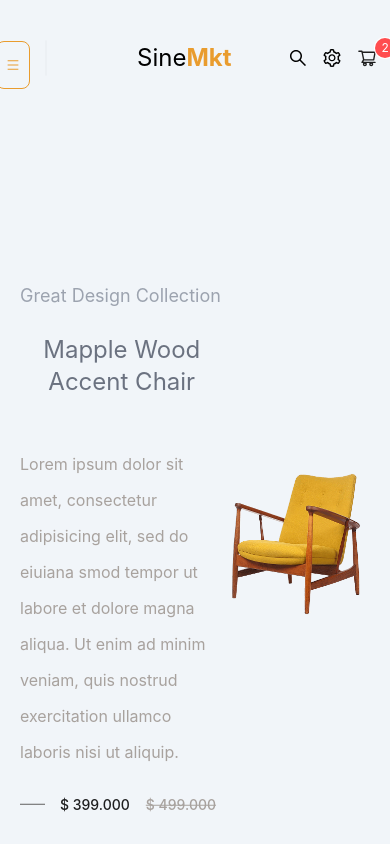
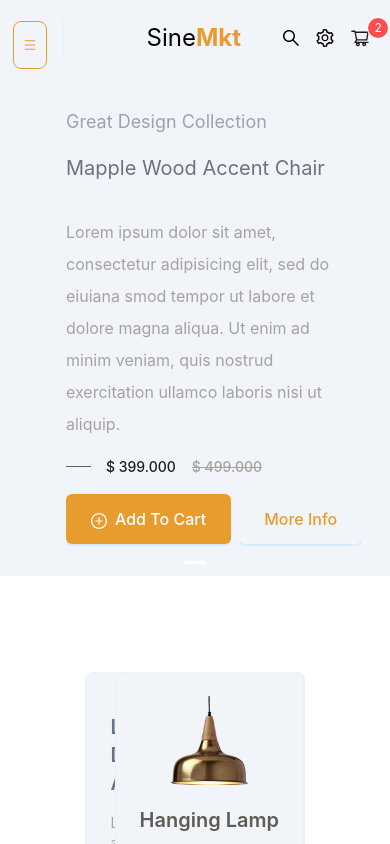
Before and after one commit to longbui-dev/v-commerce, a React (Create React App) app: page / in a window 390 px wide. Shown: the top 844 px of the page. Built offline with nearby package versions, Linux system fonts and the light colour scheme.

Commit message:
[9-implement-the-slider] fix responsive slide

```diff
--- a/src/components/carousel/Slide.scss
+++ b/src/components/carousel/Slide.scss
@@ -1,3 +1,37 @@
+.headerStyle{
+    height: 750px;
+    text-align: center;
+    background: #f1f5f9;
+    position: relative;
+    display: flex;
+    justify-content: center;
+    width: 100%;
+    @media (max-width: 1280px){
+        height: 600px;
+    }
+    @media (max-width: 1024px){
+        height: 500px;
+    }
+    @media (max-width: 540px){
+        .inforCarousel h1 {
+            font-size: 1.25rem !important;
+        }
+        .colInfor{
+           max-width: 100% !important;
+           flex: 1 !important;
+           padding: 0 50px !important;
+        }
+    }
+}
+
+@media (max-width: 540px){
+    .headerStyle{
+        .colPicture{
+            display: none;
+        }
+    }
+}
+
 :where(.css-dev-only-do-not-override-acm2ia).ant-carousel .slick-dots {
     li {
         width: 6px;
--- a/src/components/carousel/Slide.tsx
+++ b/src/components/carousel/Slide.tsx
@@ -8,40 +8,30 @@ import InforCarousel from './infor';
 import { Col, Row } from "antd";
 import './Slide.scss';
 
-const contentStyle: React.CSSProperties = {
-  height: '850px',
-  textAlign: 'center',
-  background: '#f1f5f9',
-  position: 'relative',
-  display: 'flex',
-  justifyContent: 'center',
-  width: '100%',
-};
-
 const Slide: React.FC = (props) => (
   <div className='bg-slate-100'>
-    <Carousel dots={{ className: "dots"}} className="flex justify-center">
+    <Carousel autoplay dots={{ className: "dots"}} className="flex justify-center">
       <div>
-        <div style={contentStyle}>
-          <Row className="flex justify-center py-10 z-10 w-full header container" gutter={{ xs: 8, sm: 16, md: 24, lg: 32 }}>
-            <Col span={14} className="flex justify-center gutter-row"><InforCarousel /></Col>
-            <Col span={10} className="flex justify-center gutter-row"> <Picture image={imgSlider1}/></Col>
+        <div className="headerStyle">
+          <Row className="flex justify-center pb-10 z-10 w-full container" gutter={{ xs: 8, sm: 16, md: 24, lg: 32 }}>
+            <Col span={14} className="flex justify-center gutter-row colInfor"><InforCarousel /></Col>
+            <Col span={10} className="flex justify-center gutter-row colPicture"> <Picture image={imgSlider1}/></Col>
           </Row>
         </div>
       </div>
       <div>
-      <div style={contentStyle}>
-        <Row className="flex justify-center py-10 z-10 w-full header container" gutter={{ xs: 8, sm: 16, md: 24, lg: 32 }}>
-          <Col span={14} className="flex justify-center gutter-row"><InforCarousel /></Col>
-          <Col span={10} className="flex justify-center gutter-row"> <Picture image={imgSlider2}/></Col>
+      <div className="headerStyle">
+        <Row className="flex justify-center pb-10 z-10 w-full container" gutter={{ xs: 8, sm: 16, md: 24, lg: 32 }}>
+          <Col span={14} className="flex justify-center gutter-row colInfor"><InforCarousel /></Col>
+          <Col span={10} className="flex justify-center gutter-row colPicture"> <Picture image={imgSlider2}/></Col>
         </Row>
         </div>
       </div>
       <div>
-      <div style={contentStyle}>
-        <Row className="flex justify-around py-10 z-10 w-full header container" gutter={{ xs: 8, sm: 16, md: 24, lg: 32 }}>
-          <Col span={14} className="flex justify-center gutter-row"><InforCarousel /></Col>
-          <Col span={10} className="flex justify-center gutter-row"> <Picture image={imgSlider3}/></Col>
+      <div className="headerStyle">
+        <Row className="flex justify-around pb-10 z-10 w-full container" gutter={{ xs: 8, sm: 16, md: 24, lg: 32 }}>
+          <Col span={14} className="flex justify-center gutter-row colInfor"><InforCarousel /></Col>
+          <Col span={10} className="flex justify-center gutter-row colPicture"> <Picture image={imgSlider3}/></Col>
         </Row>
         </div>
       </div>
--- a/src/components/carousel/infor/Carousel.scss
+++ b/src/components/carousel/infor/Carousel.scss
@@ -1,15 +1,14 @@
 .inforCarousel {
-    animation: shimmy 3s infinite;
-    animation-direction: alternate;
+    animation: carousel 1s alternate;
+    @media (max-width: 1024px){
+        padding-top: 2rem;
+    }
 }
 
-@keyframes shimmy {
+@keyframes carousel {
     0% {
-      transform: translate(0, 50px);
+        transform: scale(0, 1);
     }
-    // 100% {
-    //   transform: translate(20px, 0);
-    // }
 }
 
 
--- a/src/components/carousel/infor/button/Button.scss
+++ b/src/components/carousel/infor/button/Button.scss
@@ -1,3 +1,15 @@
+.buttonStyles{
+    @media (max-width: 1024px){
+        padding: 1.5rem !important;
+    }
+}
+
+.styleMobile{
+    @media (max-width: 1024px){
+        margin: 1rem 0;
+    }
+}
+
 .buttonAdd{
     background-color: #e99c2e;
 }
--- a/src/components/carousel/infor/button/index.tsx
+++ b/src/components/carousel/infor/button/index.tsx
@@ -4,15 +4,15 @@ import './Button.scss'
 
 function ButtonComponent(props: any) {
     return (
-        <Space className='flex flex-row items-start my-12'>
-            <Button type="primary" className='flex justify-center capitalize p-8 text-base font-medium buttonAdd'>
+        <Space className='flex flex-row items-start my-8 styleMobile'>
+            <Button type="primary" className='flex justify-center capitalize p-8 text-base font-medium buttonAdd buttonStyles'>
                 <div className='flex self-center'>
                     <PlusCircleOutlined className='flex justify-center hover:text-orange-500 mt-1 mr-2'/>
                     add to cart
                 </div>
             </Button>
 
-            <Button type="primary" className='flex justify-center capitalize p-8 text-base font-medium bg-slate-100 border-slate-100 hover:border-orange-500 buttonMore'>
+            <Button type="primary" className='flex justify-center capitalize p-8 text-base font-medium bg-slate-100 border-slate-100 buttonStyles hover:border-orange-500 buttonMore'>
                 <div className='flex self-center'>
                     more info
                 </div>
--- a/src/components/carousel/infor/description/index.tsx
+++ b/src/components/carousel/infor/description/index.tsx
@@ -1,7 +1,7 @@
 function Description(props: any) {
     return (
         <div className="flex flex-col justify-start">
-            <p className="text-ellipsis overflow-hidden ... pt-12 text-base text-left leading-9 text-stone-400">Lorem ipsum dolor sit amet, consectetur adipisicing elit, sed do eiuiana smod tempor ut labore et dolore magna aliqua. Ut enim ad minim veniam, quis nostrud exercitation ullamco laboris nisi ut aliquip.</p>
+            <p className="text-ellipsis overflow-hidden ... pt-8 text-base text-left leading-8 text-stone-400">Lorem ipsum dolor sit amet, consectetur adipisicing elit, sed do eiuiana smod tempor ut labore et dolore magna aliqua. Ut enim ad minim veniam, quis nostrud exercitation ullamco laboris nisi ut aliquip.</p>
         </div>
     )
 }
--- a/src/components/carousel/infor/index.tsx
+++ b/src/components/carousel/infor/index.tsx
@@ -6,7 +6,7 @@ import './Carousel.scss'
 
 function InforCarousel(props: any) {
     return (
-        <div className="w-full items-start pt-20 pl-48 inforCarousel">
+        <div className="w-full items-start pt-20 pl-28 inforCarousel">
             <Title />
             <Description />
             <Price />
--- a/src/components/carousel/infor/price/index.tsx
+++ b/src/components/carousel/infor/price/index.tsx
@@ -2,7 +2,7 @@ import './Price.scss'
 
 function Price(props: any) {
     return (
-        <div className="flex flex-row justify-start items-start pt-6">
+        <div className="flex flex-row justify-start items-start pt-4">
             <div className="flex flex-row justify-start items-start font-medium price">$ 399.000</div><del className="text-stone-400 pl-4 font-medium">$ 499.000</del>
         </div>
     )
--- a/src/components/carousel/infor/title/index.tsx
+++ b/src/components/carousel/infor/title/index.tsx
@@ -2,7 +2,7 @@ function Title(props: any) {
     return (
         <div className="flex flex-col justify-start items-start">
             <h4 className="capitalize text-gray-400 text-2xl">great design collection</h4>
-            <h1 className="capitalize text-gray-500 text-4xl pt-6">mapple wood accent chair</h1>
+            <h1 className="capitalize text-gray-500 text-4xl pt-4">mapple wood accent chair</h1>
         </div>
     )
 }
--- a/src/components/carousel/picture/index.tsx
+++ b/src/components/carousel/picture/index.tsx
@@ -1,7 +1,7 @@
 function Picture(props: any) {
   return (
     <div className="w-full flex justify-center">
-      <div className="flex flex-col justify-center h-full"><img src={props.image} alt="" className="w-10/12 h-10/12 flex justify-center"/></div>
+      <div className="flex flex-col mt-20 h-full"><img src={props.image} alt="" className="w-10/12 h-10/12 flex justify-center"/></div>
     </div>
   )
 }
--- a/src/components/navbar/Header.scss
+++ b/src/components/navbar/Header.scss
@@ -3,6 +3,16 @@
     top:0;
     z-index: 20;
     background: #f1f5f9;
+}
+
+.header {
+    margin: 0 auto !important;
+    @media (max-width: 1024px){
+        margin: 0 !important;
+    }
+    @media (max-width: 768px){
+        padding: 20px !important;
+    }
 }
 
 .sticked {
--- a/src/components/navbar/Header.tsx
+++ b/src/components/navbar/Header.tsx
@@ -32,7 +32,7 @@ function Header() {
           <div className="flex justify-center headerNavBar"><NavBar /></div>
         </div>
 
-        <div className="flex justify-center w-40"><Toolbar /></div>
+        <div className="flex justify-center w-1/4"><Toolbar /></div>
       </div>
     </div>
 
```
